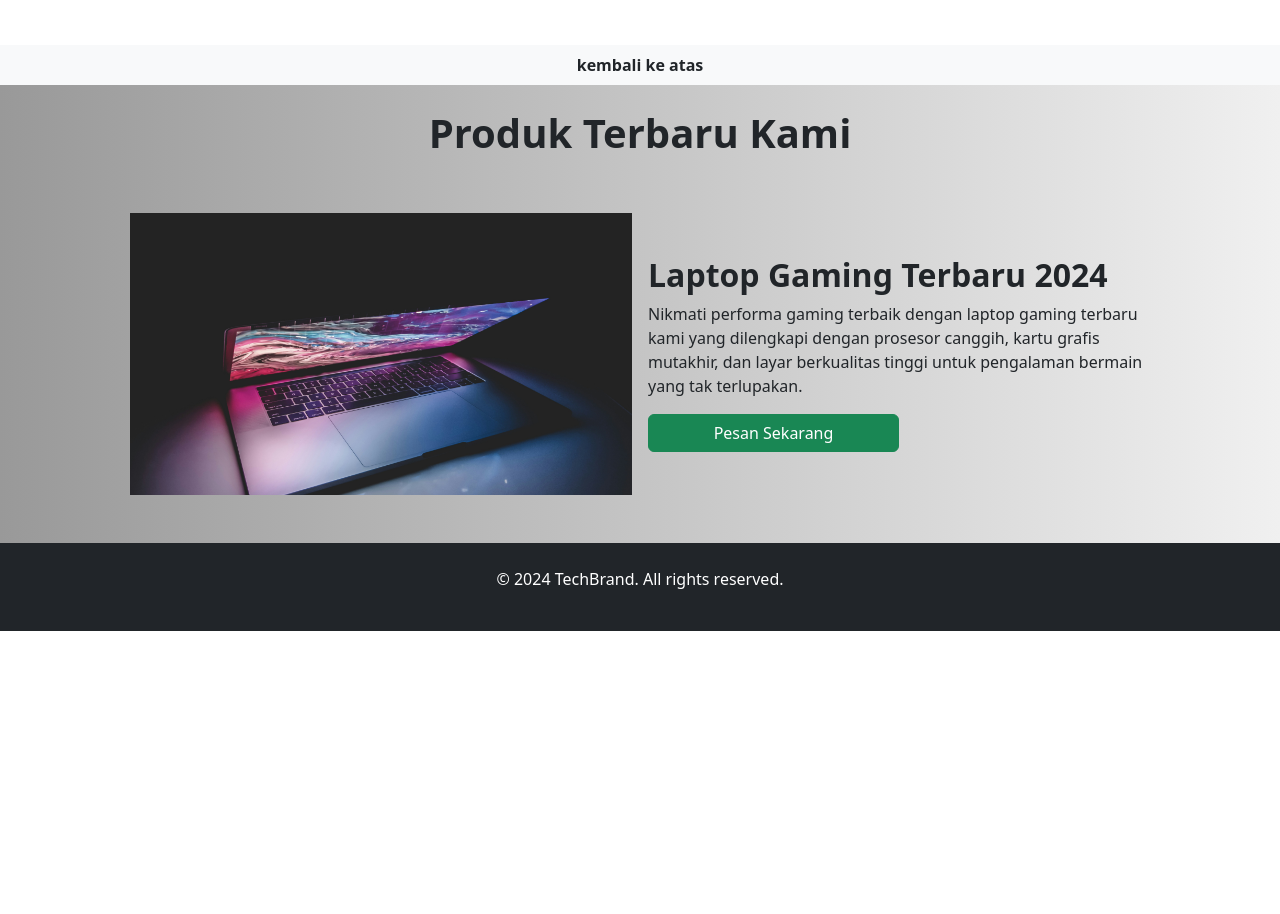
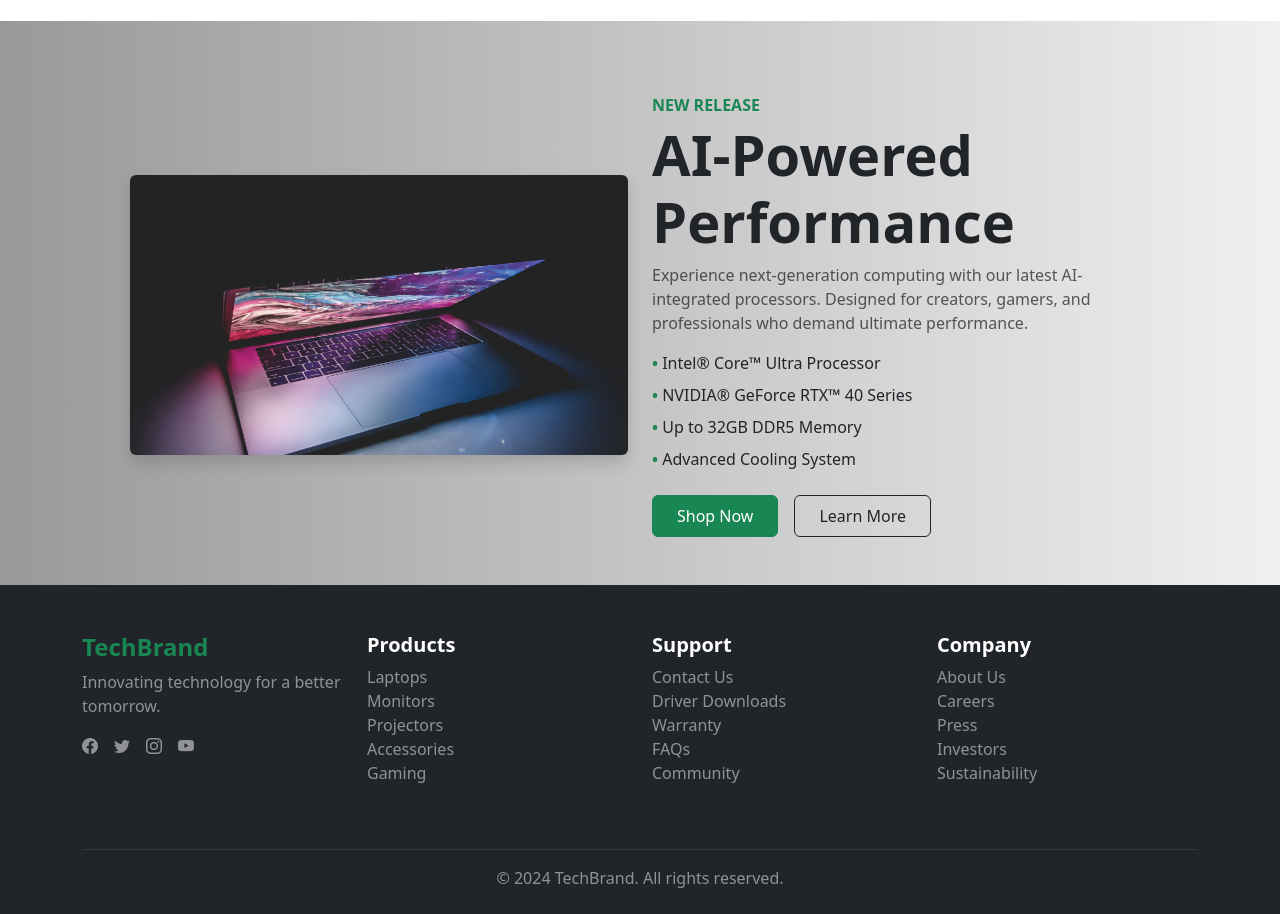
Before and after one commit to Irfan2202/simple-ecommerce, a plain HTML site: page index.html in a window 1280 px wide. Shown: the part 1377-2291 px from the top of the page. Before the commit the page ends 2008 px from the top, so only its background shows below. Drawn offline with nearby package versions, Linux system fonts and the light colour scheme.

Commit message:
carousel and footer

```diff
--- a/index.html
+++ b/index.html
@@ -11,6 +11,12 @@
       integrity="sha384-sRIl4kxILFvY47J16cr9ZwB07vP4J8+LH7qKQnuqkuIAvNWLzeN8tE5YBujZqJLB"
       crossorigin="anonymous"
     />
+    <!-- Bootstrap Icons -->
+    <link
+      rel="stylesheet"
+      href="https://cdn.jsdelivr.net/npm/bootstrap-icons@1.10.5/font/bootstrap-icons.css"
+    />
+
     <!-- CSS -->
     <link rel="stylesheet" href="css/style.css" />
     <!-- Owl Carousel CSS -->
@@ -92,7 +98,7 @@
               <div class="col-lg-6">
                 <p class="text-success">New Gaming Laptop Series</p>
                 <h5 class="display-4 fw-bold">Power Meets Portability</h5>
-                <p>
+                <p class="text-muted">
                   Experience ultimate performance with our latest AI-powered
                   gaming laptops
                 </p>
@@ -112,11 +118,12 @@
             <div class="row h-100 align-items-center p-5 g-3">
               <div class="col-lg-6">
                 <p class="text-success">Ultra-Thin Laptop</p>
-
                 <h5 class="display-4 fw-bold">
                   Light as a Feather, Swift as an Arrow
                 </h5>
-                <p>The perfect blend of elegance and power for professionals</p>
+                <p class="text-muted">
+                  The perfect blend of elegance and power for professionals
+                </p>
                 <button type="button" class="btn btn-success">
                   Pesan Sekarang
                 </button>
@@ -134,7 +141,7 @@
               <div class="col-lg-6">
                 <p class="text-success">Laptop</p>
                 <h5 class="display-4 fw-bold">Third slide label</h5>
-                <p>
+                <p class="text-muted">
                   Some representative placeholder content for the third slide.
                 </p>
                 <button type="button" class="btn btn-success">
@@ -175,33 +182,28 @@
 
         <div class="owl-carousel mt-4">
           <div class="item text-center">
-            <img src="./images/4.png" class="img-fluid" alt="Monitor" />
-            <p class="fs-5 mt-2">Monitor</p>
-          </div>
-
-          <div class="item text-center">
             <img src="./images/5.png" class="img-fluid" alt="Laptop" />
-            <p class="fs-5 mt-2">Laptop</p>
+            <p class="fs-5 mt-2">Laptops</p>
           </div>
 
           <div class="item text-center">
             <img src="./images/4.png" class="img-fluid" alt="Monitor" />
-            <p class="fs-5 mt-2">Monitor</p>
+            <p class="fs-5 mt-2">Monitors</p>
           </div>
 
           <div class="item text-center">
-            <img src="./images/5.png" class="img-fluid" alt="Laptop" />
-            <p class="fs-5 mt-2">Laptop</p>
+            <img src="./images/6.png" class="img-fluid" alt="Monitor" />
+            <p class="fs-5 mt-2">Projectors</p>
           </div>
 
           <div class="item text-center">
-            <img src="./images/4.png" class="img-fluid" alt="Monitor" />
-            <p class="fs-5 mt-2">Monitor</p>
+            <img src="./images/7.png" class="img-fluid" alt="Laptop" />
+            <p class="fs-5 mt-2">Accessories</p>
           </div>
 
           <div class="item text-center">
-            <img src="./images/5.png" class="img-fluid" alt="Laptop" />
-            <p class="fs-5 mt-2">Laptop</p>
+            <img src="./images/8.png" class="img-fluid" alt="Monitor" />
+            <p class="fs-5 mt-2">Gaming</p>
           </div>
         </div>
       </div>
@@ -271,36 +273,172 @@
     </section>
     <!-- New Product -->
     <section class="new-product mt-5" id="new-product">
-      <button href="#top" class="text-dark fw-bold w-100 p-2 border-0 bg-light">
-        kembali ke atas
-      </button>
       <div class="container">
-        <h1 class="text-center fw-bold mt-4">Produk Terbaru Kami</h1>
-        <div class="row p-5 g-3">
+        <div class="row align-items-center p-5 g-4">
           <div class="col-lg-6">
-            <img src="./images/1.png" alt="" class="img-fluid" />
+            <img
+              src="./images/1.png"
+              alt="Laptop AI"
+              class="img-fluid rounded shadow"
+            />
           </div>
-          <div class="col-lg-6 d-flex flex-column justify-content-center">
-            <h2 class="fw-bold">Laptop Gaming Terbaru 2024</h2>
-            <p>
-              Nikmati performa gaming terbaik dengan laptop gaming terbaru kami
-              yang dilengkapi dengan prosesor canggih, kartu grafis mutakhir,
-              dan layar berkualitas tinggi untuk pengalaman bermain yang tak
-              terlupakan.
+
+          <div class="col-lg-6">
+            <p class="text-success fw-bold mb-1">NEW RELEASE</p>
+            <h2 class="display-4 fw-bold">AI-Powered Performance</h2>
+            <p class="text-muted">
+              Experience next-generation computing with our latest AI-integrated
+              processors. Designed for creators, gamers, and professionals who
+              demand ultimate performance.
             </p>
-            <button type="button" class="btn btn-success w-50">
-              Pesan Sekarang
-            </button>
+            <ul class="list-unstyled mt-3">
+              <li class="mb-2">
+                <span class="text-success fw-bold">•</span> Intel® Core™ Ultra
+                Processor
+              </li>
+              <li class="mb-2">
+                <span class="text-success fw-bold">•</span> NVIDIA® GeForce RTX™
+                40 Series
+              </li>
+              <li class="mb-2">
+                <span class="text-success fw-bold">•</span> Up to 32GB DDR5
+                Memory
+              </li>
+              <li class="mb-2">
+                <span class="text-success fw-bold">•</span> Advanced Cooling
+                System
+              </li>
+            </ul>
+            <div class="d-flex gap-3 mt-4">
+              <button class="btn btn-success px-4 py-2">Shop Now</button>
+              <button class="btn btn-outline-dark px-4 py-2">Learn More</button>
+            </div>
           </div>
         </div>
       </div>
     </section>
+
     <!-- Footer -->
-    <footer>
-      <div class="text-center p-4 bg-dark text-white">
-        <p>&copy; 2024 TechBrand. All rights reserved.</p>
+    <footer class="bg-dark text-white pt-5 pb-4">
+      <div class="container">
+        <div class="row">
+          <!-- Brand -->
+          <div class="col-lg-3 col-md-6 mb-4">
+            <h4 class="text-success fw-bold">TechBrand</h4>
+            <p class="text-white-50">
+              Innovating technology for a better tomorrow.
+            </p>
+
+            <div class="d-flex gap-3 mt-3">
+              <i class="bi bi-facebook text-white-50"></i>
+              <i class="bi bi-twitter text-white-50"></i>
+              <i class="bi bi-instagram text-white-50"></i>
+              <i class="bi bi-youtube text-white-50"></i>
+            </div>
+          </div>
+
+          <!-- Products -->
+          <div class="col-lg-3 col-md-6 mb-4">
+            <h5 class="fw-semibold">Products</h5>
+            <ul class="list-unstyled">
+              <li>
+                <a href="#" class="text-white-50 text-decoration-none"
+                  >Laptops</a
+                >
+              </li>
+
+              <li>
+                <a href="#" class="text-white-50 text-decoration-none"
+                  >Monitors</a
+                >
+              </li>
+              <li>
+                <a href="#" class="text-white-50 text-decoration-none"
+                  >Projectors</a
+                >
+              </li>
+              <li>
+                <a href="#" class="text-white-50 text-decoration-none"
+                  >Accessories</a
+                >
+              </li>
+              <li>
+                <a href="#" class="text-white-50 text-decoration-none"
+                  >Gaming</a
+                >
+              </li>
+            </ul>
+          </div>
+
+          <!-- Support -->
+          <div class="col-lg-3 col-md-6 mb-4">
+            <h5 class="fw-semibold">Support</h5>
+            <ul class="list-unstyled">
+              <li>
+                <a href="#" class="text-white-50 text-decoration-none"
+                  >Contact Us</a
+                >
+              </li>
+              <li>
+                <a href="#" class="text-white-50 text-decoration-none"
+                  >Driver Downloads</a
+                >
+              </li>
+              <li>
+                <a href="#" class="text-white-50 text-decoration-none"
+                  >Warranty</a
+                >
+              </li>
+              <li>
+                <a href="#" class="text-white-50 text-decoration-none">FAQs</a>
+              </li>
+              <li>
+                <a href="#" class="text-white-50 text-decoration-none"
+                  >Community</a
+                >
+              </li>
+            </ul>
+          </div>
+
+          <!-- Company -->
+          <div class="col-lg-3 col-md-6 mb-4">
+            <h5 class="fw-semibold">Company</h5>
+            <ul class="list-unstyled">
+              <li>
+                <a href="#" class="text-white-50 text-decoration-none"
+                  >About Us</a
+                >
+              </li>
+              <li>
+                <a href="#" class="text-white-50 text-decoration-none"
+                  >Careers</a
+                >
+              </li>
+              <li>
+                <a href="#" class="text-white-50 text-decoration-none">Press</a>
+              </li>
+              <li>
+                <a href="#" class="text-white-50 text-decoration-none"
+                  >Investors</a
+                >
+              </li>
+              <li>
+                <a href="#" class="text-white-50 text-decoration-none"
+                  >Sustainability</a
+                >
+              </li>
+            </ul>
+          </div>
+        </div>
+
+        <hr class="border-secondary mt-4" />
+
+        <div class="text-center text-white-50 mt-3">
+          © 2024 TechBrand. All rights reserved.
+        </div>
       </div>
     </footer>
+
     <!-- Bootstrap JS -->
     <script
       src="https://cdn.jsdelivr.net/npm/bootstrap@5.3.8/dist/js/bootstrap.bundle.min.js"
```
Also changed, not shown: 3 other files.
